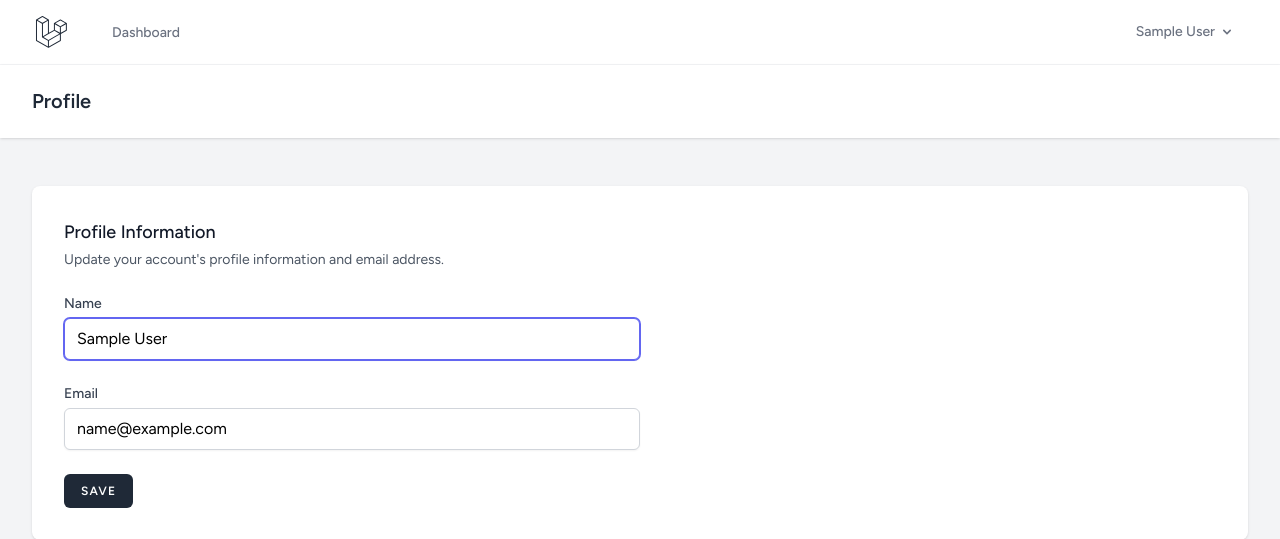
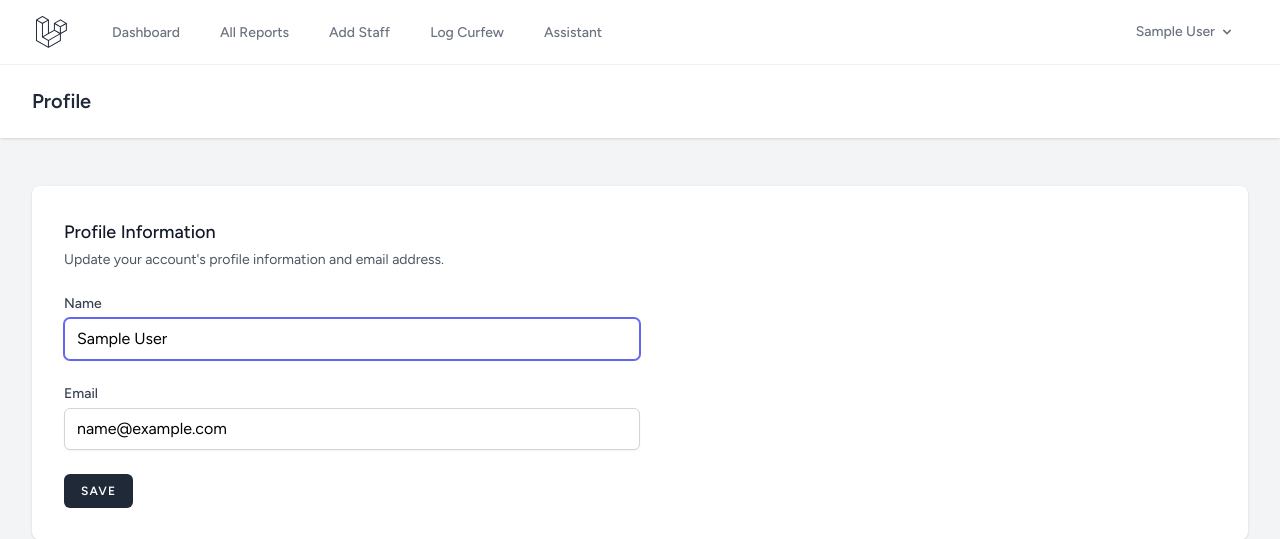
Before and after one commit to miconvr/civicguard, a Laravel app: page /profile in a window 1280 px wide. Shown: the top 539 px of the page. Run offline with Laravel 12, Linux system fonts and the light colour scheme; the visitor is signed in with stand-in values (Sample User, id 1); style sheets or scripts are compiled from the project's sources.

Commit message:
feat: add role-based navigation menu

```diff
--- a/resources/views/layouts/navigation.blade.php
+++ b/resources/views/layouts/navigation.blade.php
@@ -12,8 +12,41 @@
 
                 <!-- Navigation Links -->
                 <div class="hidden space-x-8 sm:-my-px sm:ms-10 sm:flex">
-                    <x-nav-link :href="route('dashboard')" :active="request()->routeIs('dashboard')">
-                        {{ __('Dashboard') }}
+                    @if (Auth::user()->role !== 'tanod')
+                        <x-nav-link :href="route('dashboard')" :active="request()->routeIs('dashboard')">
+                            {{ __('Dashboard') }}
+                        </x-nav-link>
+                    @endif
+
+                    @if (Auth::user()->role === 'resident')
+                        <x-nav-link :href="route('reports.create')" :active="request()->routeIs('reports.create')">
+                            {{ __('Report Incident') }}
+                        </x-nav-link>
+                        <x-nav-link :href="route('reports.index')" :active="request()->routeIs('reports.index')">
+                            {{ __('My Reports') }}
+                        </x-nav-link>
+                    @endif
+
+                    @if (in_array(Auth::user()->role, ['admin', 'official']))
+                        <x-nav-link :href="route('admin.dashboard')" :active="request()->routeIs('admin.dashboard')">
+                            {{ __('All Reports') }}
+                        </x-nav-link>
+                    @endif
+
+                    @if (Auth::user()->role === 'admin')
+                        <x-nav-link :href="route('admin.staff.create')" :active="request()->routeIs('admin.staff.create')">
+                            {{ __('Add Staff') }}
+                        </x-nav-link>
+                    @endif
+
+                    @if (in_array(Auth::user()->role, ['tanod', 'admin']))
+                        <x-nav-link :href="route('curfew.create')" :active="request()->routeIs('curfew.create')">
+                            {{ __('Log Curfew') }}
+                        </x-nav-link>
+                    @endif
+
+                    <x-nav-link :href="route('chatbot.widget')" :active="request()->routeIs('chatbot.widget')">
+                        {{ __('Assistant') }}
                     </x-nav-link>
                 </div>
             </div>
@@ -67,8 +100,41 @@
     <!-- Responsive Navigation Menu -->
     <div :class="{'block': open, 'hidden': ! open}" class="hidden sm:hidden">
         <div class="pt-2 pb-3 space-y-1">
-            <x-responsive-nav-link :href="route('dashboard')" :active="request()->routeIs('dashboard')">
-                {{ __('Dashboard') }}
+            @if (Auth::user()->role !== 'tanod')
+                <x-responsive-nav-link :href="route('dashboard')" :active="request()->routeIs('dashboard')">
+                    {{ __('Dashboard') }}
+                </x-responsive-nav-link>
+            @endif
+
+            @if (Auth::user()->role === 'resident')
+                <x-responsive-nav-link :href="route('reports.create')" :active="request()->routeIs('reports.create')">
+                    {{ __('Report Incident') }}
+                </x-responsive-nav-link>
+                <x-responsive-nav-link :href="route('reports.index')" :active="request()->routeIs('reports.index')">
+                    {{ __('My Reports') }}
+                </x-responsive-nav-link>
+            @endif
+
+            @if (in_array(Auth::user()->role, ['admin', 'official']))
+                <x-responsive-nav-link :href="route('admin.dashboard')" :active="request()->routeIs('admin.dashboard')">
+                    {{ __('All Reports') }}
+                </x-responsive-nav-link>
+            @endif
+
+            @if (Auth::user()->role === 'admin')
+                <x-responsive-nav-link :href="route('admin.staff.create')" :active="request()->routeIs('admin.staff.create')">
+                    {{ __('Add Staff') }}
+                </x-responsive-nav-link>
+            @endif
+
+            @if (in_array(Auth::user()->role, ['tanod', 'admin']))
+                <x-responsive-nav-link :href="route('curfew.create')" :active="request()->routeIs('curfew.create')">
+                    {{ __('Log Curfew') }}
+                </x-responsive-nav-link>
+            @endif
+
+            <x-responsive-nav-link :href="route('chatbot.widget')" :active="request()->routeIs('chatbot.widget')">
+                {{ __('Assistant') }}
             </x-responsive-nav-link>
         </div>
 
```
